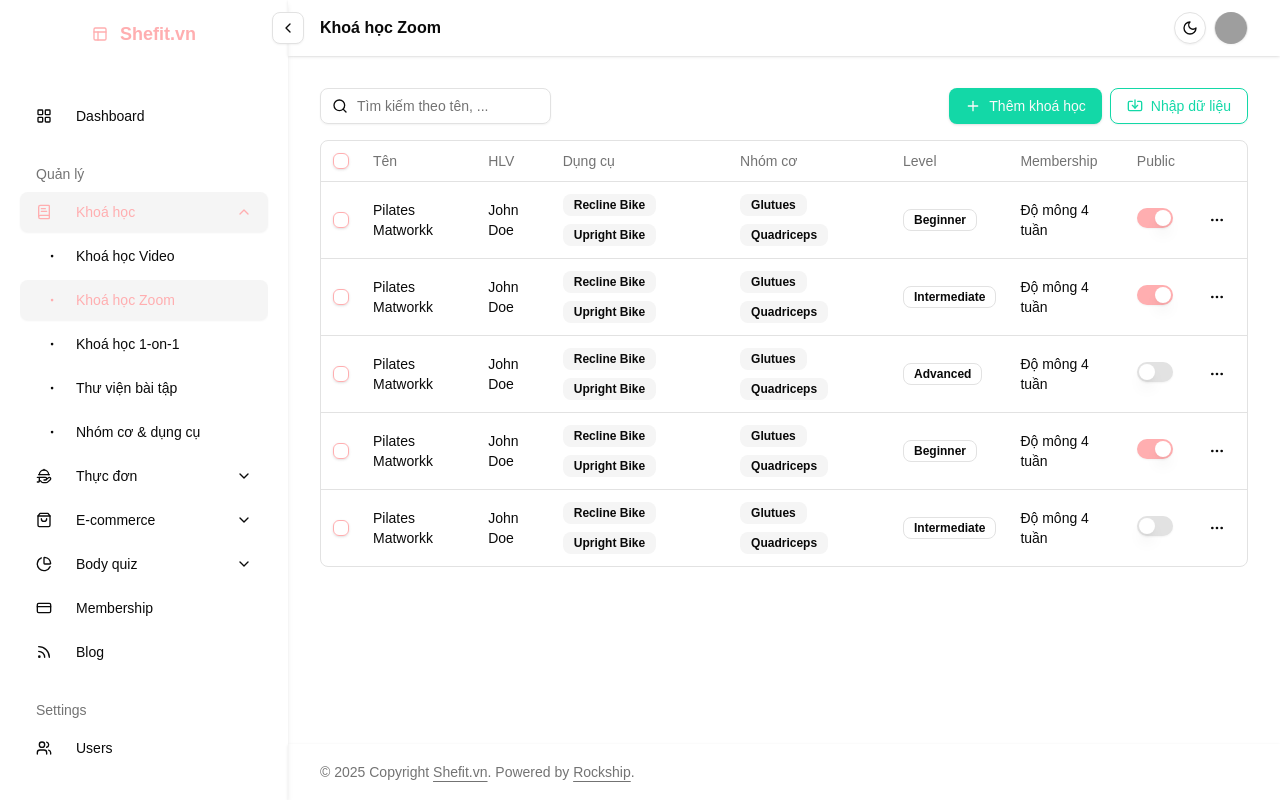
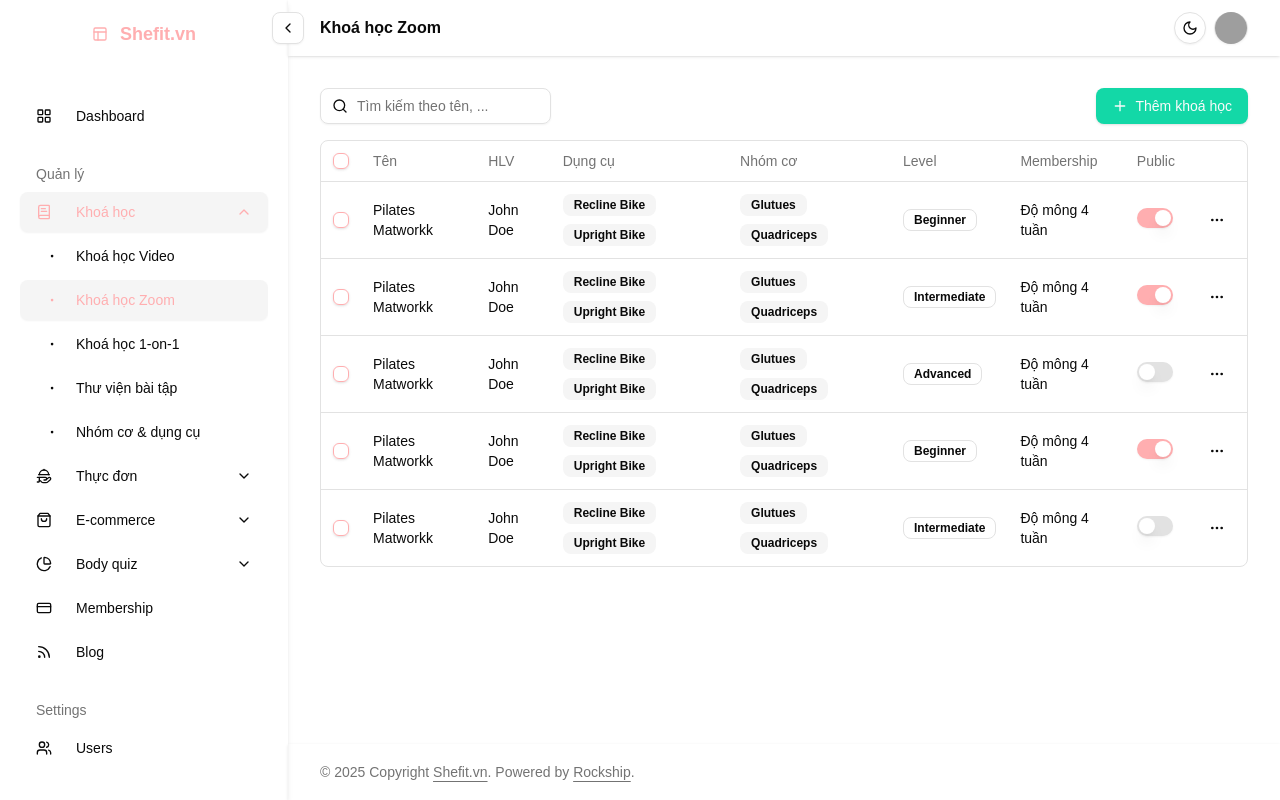
Before and after one commit to hoainamcse/shefit-frontend, a Next.js app: page /admin/live-classes in a window 1280 px wide. Built offline with nearby package versions, Linux system fonts and the light colour scheme; grey boxes are pictures that could not be loaded; a web font is replaced by a local one.

Commit message:
fix: adjust button text

```diff
--- a/app/(admin)/admin/(class)/exercises/page.tsx
+++ b/app/(admin)/admin/(class)/exercises/page.tsx
@@ -149,7 +149,7 @@ export default function ExercisesPage() {
   const headerExtraContent = (
     <>
       <AddButton text="Thêm bài tập" />
-      <MainButton text="Nhập dữ liệu" variant="outline" icon={Import} />
+      <MainButton text="Nhập bài tập" variant="outline" icon={Import} />
     </>
   )
 
--- a/app/(admin)/admin/(class)/live-classes/page.tsx
+++ b/app/(admin)/admin/(class)/live-classes/page.tsx
@@ -212,12 +212,7 @@ export default function LiveClassesPage() {
       ),
     },
   ]
-  const headerExtraContent = (
-    <>
-      <AddButton text="Thêm khoá học" />
-      <MainButton text="Nhập dữ liệu" variant="outline" icon={Import} />
-    </>
-  )
+  const headerExtraContent = <AddButton text="Thêm khoá học" />
 
   return (
     <ContentLayout title="Khoá học Zoom">
--- a/app/(admin)/admin/(class)/one-on-one-classes/page.tsx
+++ b/app/(admin)/admin/(class)/one-on-one-classes/page.tsx
@@ -230,7 +230,7 @@ export default function OneOnOneClassesPage() {
   const headerExtraContent = (
     <>
       <AddButton text="Thêm khoá học" />
-      <MainButton text="Nhập dữ liệu" variant="outline" icon={Import} />
+      <MainButton text="Nhập khoá học (Video)" variant="outline" icon={Import} />
     </>
   )
 
--- a/app/(admin)/admin/(class)/video-classes/page.tsx
+++ b/app/(admin)/admin/(class)/video-classes/page.tsx
@@ -215,7 +215,7 @@ export default function VideoClassesPage() {
   const headerExtraContent = (
     <>
       <AddButton text="Thêm khoá học" />
-      <MainButton text="Nhập dữ liệu" variant="outline" icon={Import} />
+      <MainButton text="Nhập khoá học" variant="outline" icon={Import} />
     </>
   )
 
--- a/app/(admin)/admin/(meal-plan)/dishes/page.tsx
+++ b/app/(admin)/admin/(meal-plan)/dishes/page.tsx
@@ -109,7 +109,7 @@ export default function DishesPage() {
   const headerExtraContent = (
     <>
       <AddButton text="Thêm món ăn" />
-      <MainButton text="Nhập dữ liệu" variant="outline" icon={Import} />
+      <MainButton text="Nhập món ăn" variant="outline" icon={Import} />
     </>
   )
 
--- a/app/(admin)/admin/(meal-plan)/meal-plans/page.tsx
+++ b/app/(admin)/admin/(meal-plan)/meal-plans/page.tsx
@@ -80,7 +80,7 @@ export default function MealPlansPage() {
     },
     {
       accessorKey: 'calory',
-      header: 'Calory',
+      header: 'Mức calo',
     },
     {
       accessorKey: 'diet',
@@ -123,7 +123,7 @@ export default function MealPlansPage() {
   const headerExtraContent = (
     <>
       <AddButton text="Thêm thực đơn" />
-      <MainButton text="Nhập dữ liệu" variant="outline" icon={Import} />
+      <MainButton text="Nhập thực đơn" variant="outline" icon={Import} />
     </>
   )
 
```
